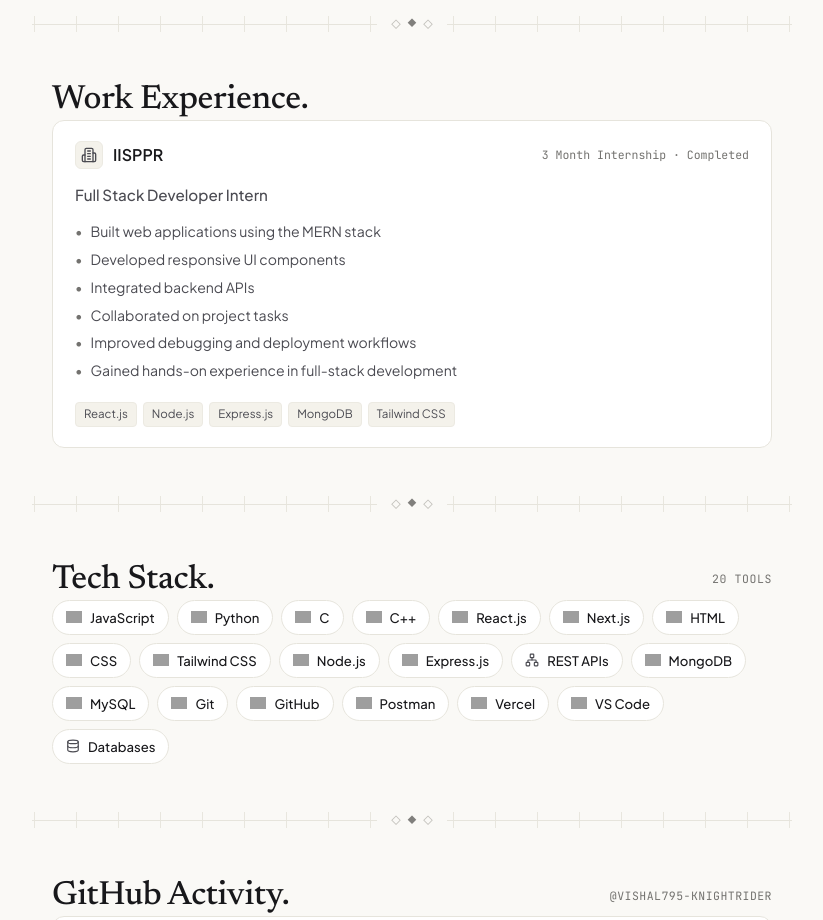
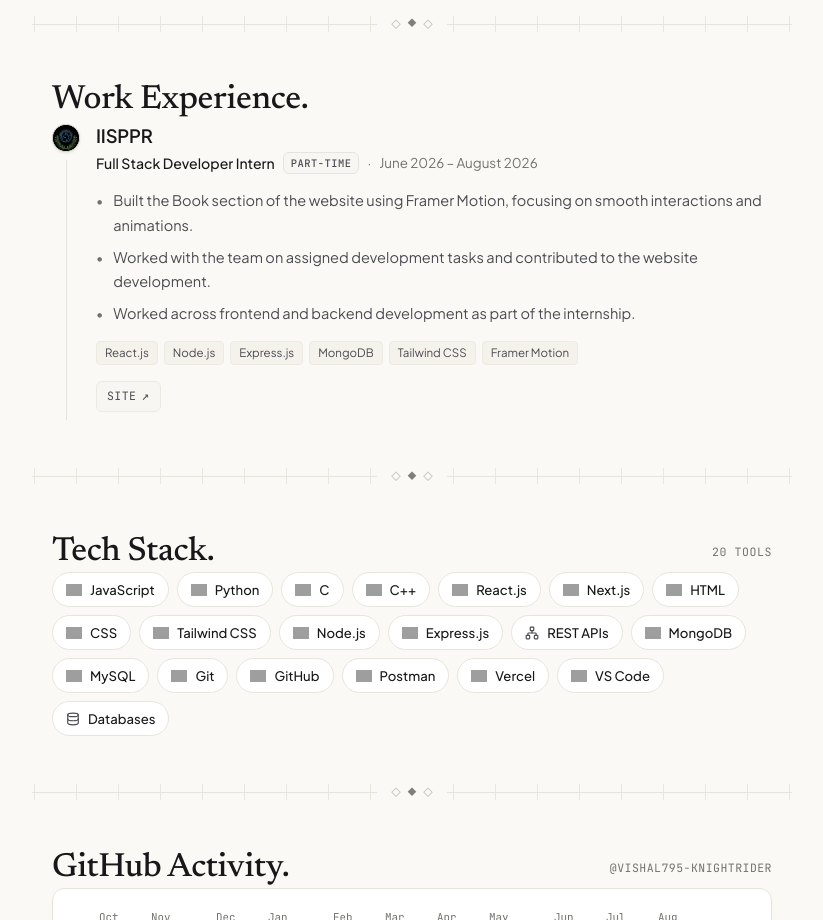
Before and after one commit to Vishal795-knightrider/Vishal_kxportfolio, a React (Vite) app: page / in a window 1280 px wide. Shown: the part 2020-2940 px from the top of the page, without its empty margins (228-1051 px from the left). Built offline with nearby package versions, Linux system fonts and the light colour scheme; no server answers; grey boxes are pictures that could not be loaded.

Commit message:
updated experince sec

```diff
--- a/src/components/Experience.tsx
+++ b/src/components/Experience.tsx
@@ -1,7 +1,6 @@
 import React from 'react';
 import { motion } from 'framer-motion';
 import { experience } from '../data/experience';
-import { Building2 } from 'lucide-react';
 
 export const Experience: React.FC = () => {
   return (
@@ -19,36 +18,47 @@
           <h2 className="section-title-serif">Work Experience.</h2>
         </div>
 
-        {/* Experience Cards */}
-        <div className="experience-list">
+        {/* Timeline Layout */}
+        <div className="experience-timeline">
           {experience.map((item, index) => (
             <motion.div
-              className="experience-card"
+              className="exp-timeline-item"
               key={index}
               initial={{ opacity: 0, y: 12 }}
               whileInView={{ opacity: 1, y: 0 }}
               viewport={{ once: true }}
               transition={{ duration: 0.45 }}
-              whileHover={{ y: -2 }}
             >
-              {/* Top Row: Company & Duration Badge */}
-              <div className="exp-card-top">
-                <div className="exp-company-group">
-                  <div className="company-icon-box">
-                    <Building2 size={16} />
+              {/* Left Timeline Rail (Logo marker + vertical line) */}
+              <div className="exp-timeline-rail">
+                <div className="exp-timeline-marker">
+                  {item.logo ? (
+                    <img
+                      src={item.logo}
+                      alt={`${item.company} logo`}
+                      className="exp-timeline-logo"
+                    />
+                  ) : (
+                    <span className="exp-timeline-dot" />
+                  )}
                 </div>
-                  <span className="exp-company-name">{item.company}</span>
+                <div className="exp-timeline-line" />
               </div>
 
-                <div className="exp-badge">
-                  {item.durationBadge}
-                </div>
+              {/* Right Content Column */}
+              <div className="exp-timeline-content">
+                {/* 1. Company Name */}
+                <h3 className="exp-company-name">{item.company}</h3>
+
+                {/* 2 & 3. Role, Employment Type & Duration */}
+                <div className="exp-meta-row">
+                  <span className="exp-role">{item.role}</span>
+                  <span className="exp-type-pill">{item.employmentType}</span>
+                  <span className="exp-meta-separator">·</span>
+                  <span className="exp-duration">{item.duration}</span>
                 </div>
 
-              {/* Role */}
-              <h3 className="exp-role-title">{item.role}</h3>
-
-              {/* Bullet Points */}
+                {/* 4. Concise Bullet Points */}
                 <ul className="exp-bullets-list">
                   {item.bullets.map((bullet, bIdx) => (
                     <li key={bIdx} className="exp-bullet-item">
@@ -58,13 +68,28 @@
                   ))}
                 </ul>
 
-              {/* Tech Stack Tags */}
+                {/* 5. Technology Tags */}
                 <div className="exp-tags-row">
                   {item.tags.map((tag) => (
                     <span key={tag} className="tech-tag-pill">
                       {tag}
                     </span>
                   ))}
+                </div>
+
+                {/* 6. Company / Site Link (if present) */}
+                {item.verifyUrl && (
+                  <div className="exp-links-row">
+                    <a
+                      href={item.verifyUrl}
+                      target="_blank"
+                      rel="noopener noreferrer"
+                      className="exp-site-link"
+                    >
+                      SITE <span className="arrow">↗</span>
+                    </a>
+                  </div>
+                )}
               </div>
             </motion.div>
           ))}
--- a/src/data/experience.ts
+++ b/src/data/experience.ts
@@ -1,7 +1,11 @@
+import iispprLogo from '../assets/images/iisppr-logo.png';
+
 export interface ExperienceItem {
   company: string;
   role: string;
-  durationBadge: string;
+  employmentType: string;
+  duration: string;
+  logo?: string;
   verifyUrl?: string;
   bullets: string[];
   tags: string[];
@@ -11,16 +15,22 @@
   {
     company: 'IISPPR',
     role: 'Full Stack Developer Intern',
-    durationBadge: '3 Month Internship · Completed',
+    employmentType: 'PART-TIME',
+    duration: 'June 2026 – August 2026',
+    logo: iispprLogo,
     verifyUrl: 'https://iisppr.in',
     bullets: [
-      'Built web applications using the MERN stack',
-      'Developed responsive UI components',
-      'Integrated backend APIs',
-      'Collaborated on project tasks',
-      'Improved debugging and deployment workflows',
-      'Gained hands-on experience in full-stack development'
+      'Built the Book section of the website using Framer Motion, focusing on smooth interactions and animations.',
+      'Worked with the team on assigned development tasks and contributed to the website development.',
+      'Worked across frontend and backend development as part of the internship.'
     ],
-    tags: ['React.js', 'Node.js', 'Express.js', 'MongoDB', 'Tailwind CSS']
+    tags: [
+      'React.js',
+      'Node.js',
+      'Express.js',
+      'MongoDB',
+      'Tailwind CSS',
+      'Framer Motion'
+    ]
   }
 ];
--- a/src/index.css
+++ b/src/index.css
@@ -348,7 +348,6 @@
 .nav-outer,
 .hero-card,
 .project-card,
-.experience-card,
 .contact-card,
 .gh-card,
 .site-footer,
@@ -1158,85 +1157,179 @@
   color: var(--text-primary);
 }
 
-.experience-card {
-  background: var(--surface);
-  border: 1px solid var(--border);
-  border-radius: var(--radius-md);
-  padding: 20px 22px;
-  display: flex;
-  flex-direction: column;
-  gap: 14px;
-}
-
-.exp-card-top {
-  display: flex;
-  align-items: center;
-  justify-content: space-between;
-  flex-wrap: wrap;
-  gap: 10px;
-}
-
-.exp-company-group {
-  display: flex;
-  align-items: center;
-  gap: 10px;
-}
-
-.company-icon-box {
+.experience-timeline {
+  display: flex;
+  flex-direction: column;
+  margin-top: 4px;
+}
+
+.exp-timeline-item {
+  display: flex;
+  gap: 16px;
+  position: relative;
+}
+
+.exp-timeline-rail {
+  display: flex;
+  flex-direction: column;
+  align-items: center;
+  flex-shrink: 0;
+  width: 28px;
+}
+
+.exp-timeline-marker {
   width: 28px;
   height: 28px;
+  border-radius: 50%;
+  overflow: hidden;
+  border: 1px solid var(--border);
+  background: #000000;
   display: flex;
   align-items: center;
   justify-content: center;
-  background: var(--bg-subtle);
-  border: 1px solid var(--border-subtle);
+  flex-shrink: 0;
+  box-shadow: 0 1px 3px rgba(0, 0, 0, 0.1);
+}
+
+.exp-timeline-logo {
+  width: 100%;
+  height: 100%;
+  object-fit: cover;
+  display: block;
+}
+
+.exp-timeline-dot {
+  width: 8px;
+  height: 8px;
+  border-radius: 50%;
+  background: var(--text-muted);
+}
+
+.exp-timeline-line {
+  width: 1px;
+  flex: 1;
+  background: var(--border);
+  margin-top: 8px;
+  min-height: 48px;
+}
+
+.exp-timeline-content {
+  flex: 1;
+  display: flex;
+  flex-direction: column;
+  padding-bottom: 8px;
+  max-width: 720px;
+}
+
+.exp-company-name {
+  font-size: 1.15rem;
+  font-weight: 600;
+  color: var(--text-primary);
+  line-height: 1.3;
+  letter-spacing: -0.01em;
+}
+
+.exp-meta-row {
+  display: flex;
+  align-items: center;
+  flex-wrap: wrap;
+  gap: 8px;
+  margin-top: 4px;
+  font-size: 0.88rem;
+}
+
+.exp-role {
+  font-weight: 500;
+  color: var(--text-primary);
+}
+
+.exp-type-pill {
+  font-family: var(--mono);
+  font-size: 0.65rem;
+  font-weight: 500;
+  letter-spacing: 0.05em;
+  padding: 2px 7px;
   border-radius: var(--radius-sm);
+  background: var(--surface-subtle);
+  border: 1px solid var(--border);
   color: var(--text-secondary);
 }
 
-.exp-company-name {
-  font-size: 1rem;
-  font-weight: 600;
-  color: var(--text-primary);
-}
-
-.exp-badge {
+.exp-meta-separator {
+  color: var(--text-muted);
+  font-size: 0.8rem;
+}
+
+.exp-duration {
+  color: var(--text-muted);
+  font-size: 0.84rem;
+}
+
+.exp-bullets-list {
+  list-style: none;
+  display: flex;
+  flex-direction: column;
+  gap: 8px;
+  margin-top: 14px;
+}
+
+.exp-bullet-item {
+  display: flex;
+  align-items: baseline;
+  gap: 10px;
+  font-size: 0.91rem;
+  color: var(--text-secondary);
+  line-height: 1.65;
+}
+
+.exp-bullet-dot {
+  color: var(--text-muted);
+  font-size: 0.85rem;
+  flex-shrink: 0;
+}
+
+.exp-tags-row {
+  display: flex;
+  flex-wrap: wrap;
+  gap: 6px;
+  margin-top: 16px;
+}
+
+.exp-links-row {
+  display: flex;
+  align-items: center;
+  gap: 10px;
+  margin-top: 16px;
+}
+
+.exp-site-link {
+  display: inline-flex;
+  align-items: center;
+  gap: 5px;
   font-family: var(--mono);
   font-size: 0.72rem;
-  color: var(--text-muted);
-}
-
-.exp-role-title {
-  font-size: 0.95rem;
-  font-weight: 500;
+  letter-spacing: 0.04em;
   color: var(--text-secondary);
-}
-
-.exp-bullets-list {
-  list-style: none;
-  display: flex;
-  flex-direction: column;
-  gap: 6px;
-}
-
-.exp-bullet-item {
-  display: flex;
-  align-items: baseline;
-  gap: 8px;
-  font-size: 0.88rem;
-  color: var(--text-secondary);
-  line-height: 1.55;
-}
-
-.exp-bullet-dot {
-  color: var(--text-muted);
-}
-
-.exp-tags-row {
-  display: flex;
-  flex-wrap: wrap;
-  gap: 6px;
-  padding-top: 6px;
+  padding: 4px 10px;
+  border-radius: var(--radius-sm);
+  background: var(--surface-subtle);
+  border: 1px solid var(--border-subtle);
+  transition: all 0.15s ease;
+}
+
+.exp-site-link:hover {
+  color: var(--text-primary);
+  border-color: var(--border-hover);
+  background: var(--surface);
+}
+
+.exp-site-link .arrow {
+  font-size: 0.8rem;
+  transition: transform 0.15s ease;
+}
+
+.exp-site-link:hover .arrow {
+  transform: translate(1px, -1px);
 }
 
 /* ==========================================================================
@@ -2148,15 +2241,23 @@
     height: 180px;
   }
 
-  /* Experience Section */
-  .experience-card {
-    padding: 18px 16px;
-  }
-
-  .exp-card-top {
-    flex-direction: column;
-    align-items: flex-start;
+  /* Experience Section (Timeline on mobile) */
+  .exp-timeline-item {
+    gap: 12px;
+  }
+
+  .exp-timeline-rail {
+    width: 24px;
+  }
+
+  .exp-timeline-marker {
+    width: 24px;
+    height: 24px;
+  }
+
+  .exp-meta-row {
     gap: 6px;
+    font-size: 0.84rem;
   }
 
   /* Education Section (Clean single column on mobile) */
```
Also changed, not shown: src/assets/images/iisppr-logo.png (added), 1 other file (tests, documents, lock files or other folders). Lines whose indentation alone changed are shown as unchanged.
